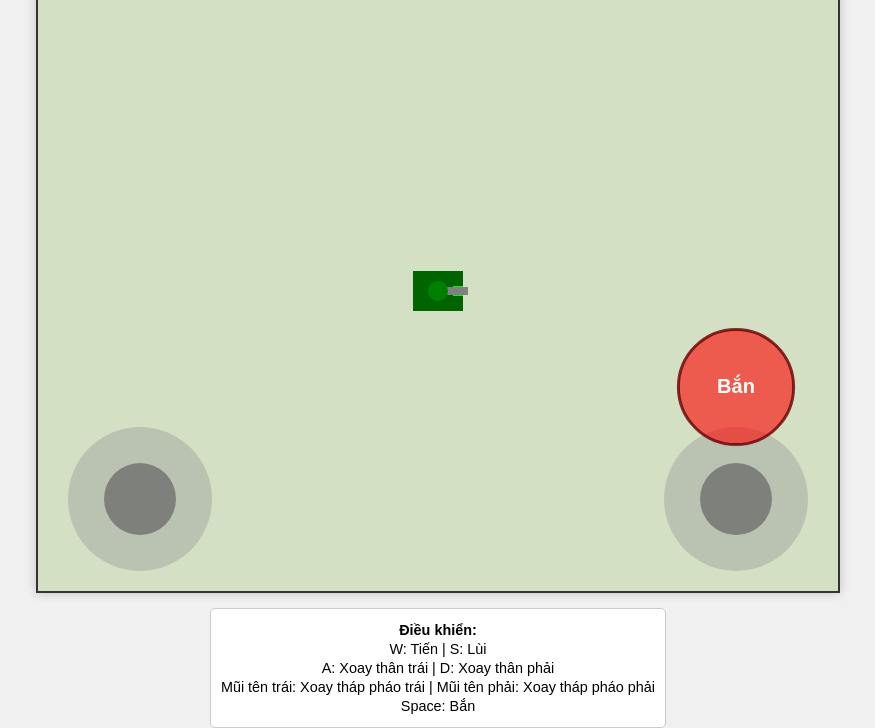
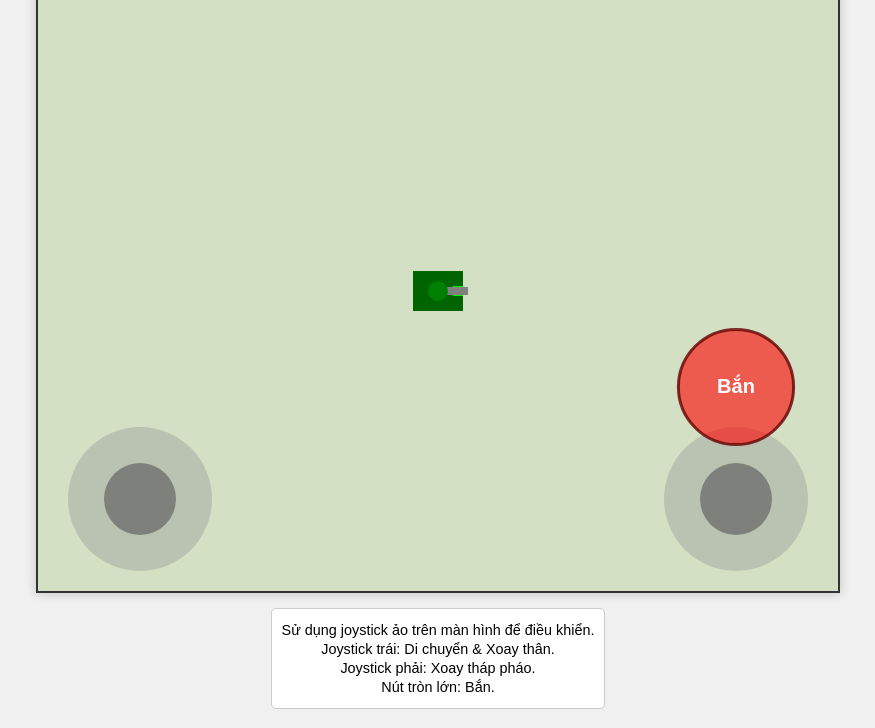
Before and after one commit to nhut0902-pr/Game-tank, a plain HTML site: page index.html in a window 1280 px wide. Shown: the part 99-827 px from the top of the page, without its empty margins (202-1077 px from the left). Drawn offline with Linux system fonts and the light colour scheme.

Commit message:
Update index.html

```diff
--- a/index.html
+++ b/index.html
@@ -2,8 +2,8 @@
 <html lang="vi">
 <head>
     <meta charset="UTF-8">
-    <meta name="viewport" content="width=device-width, initial-scale=1.0">
-    <title>Tank Battle 2D</title>
+    <meta name="viewport" content="width=device-width, initial-scale=1.0, user-scalable=no">
+    <title>Tank Battle 2D - Refreshed</title>
     <link rel="stylesheet" href="style.css">
 </head>
 <body>
@@ -12,11 +12,10 @@
         <canvas id="gameCanvas"></canvas>
     </div>
     <div class="controls-info">
-        <p><strong>Điều khiển:</strong></p>
-        <p>W: Tiến | S: Lùi</p>
-        <p>A: Xoay thân trái | D: Xoay thân phải</p>
-        <p>Mũi tên trái: Xoay tháp pháo trái | Mũi tên phải: Xoay tháp pháo phải</p>
-        <p>Space: Bắn</p>
+        <p>Sử dụng joystick ảo trên màn hình để điều khiển.</p>
+        <p>Joystick trái: Di chuyển & Xoay thân.</p>
+        <p>Joystick phải: Xoay tháp pháo.</p>
+        <p>Nút tròn lớn: Bắn.</p>
     </div>
     <script src="script.js"></script>
 </body>
```
